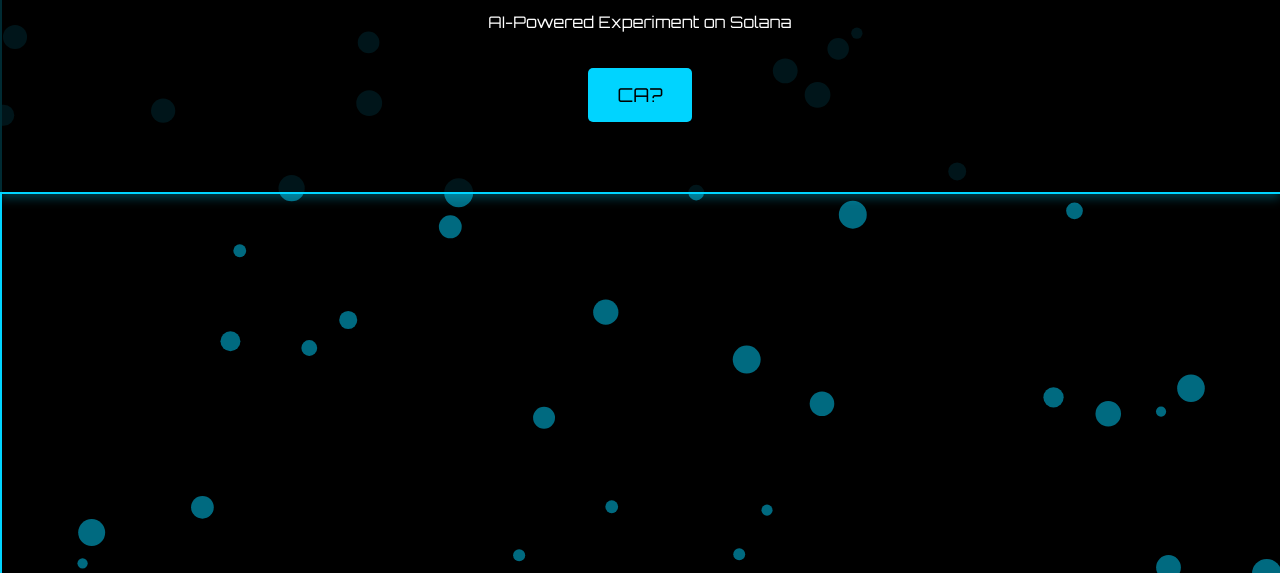
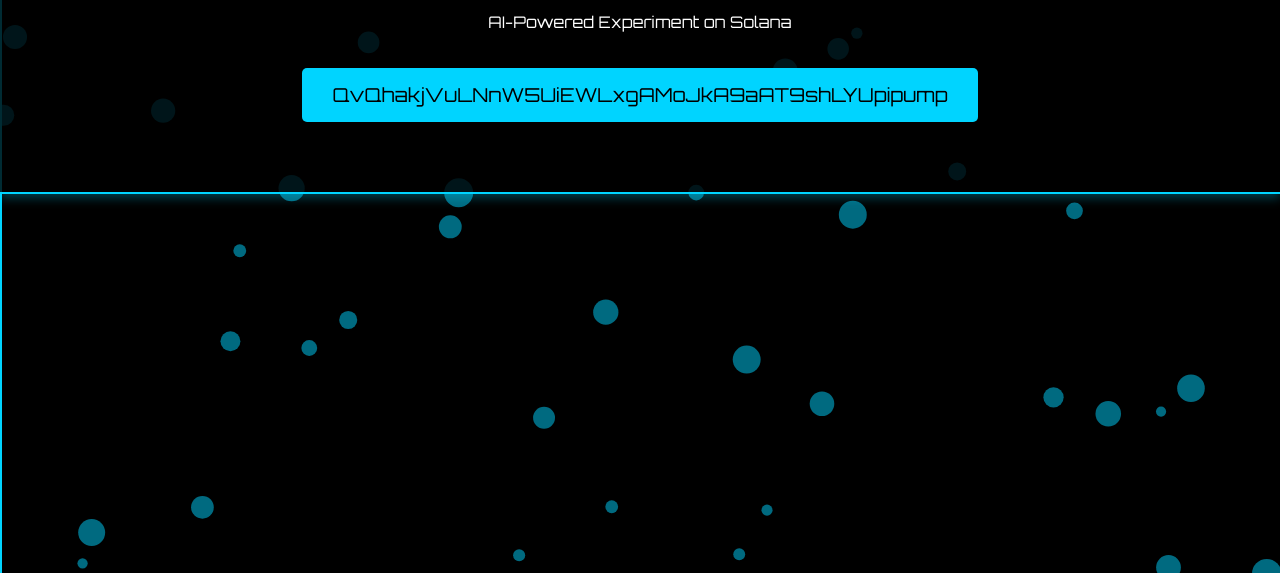
Before and after one commit to NeuraLensAIsol/neuralens-website, a plain HTML site: page index.html in a window 1280 px wide. Shown: the part 227-800 px from the top of the page. Drawn offline with Linux system fonts and the light colour scheme.

Commit message:
Update index.html

```diff
--- a/index.html
+++ b/index.html
@@ -185,7 +185,7 @@
     <div class="hero">
         <h1>NeuraLns</h1>
         <p>AI-Powered Experiment on Solana</p>
-        <a href="#" class="cta-button">CA?</a>
+        <a href="#" class="cta-button">QvQhakjVuLNnW5UiEWLxgAMoJkA9aAT9shLYUpipump</a>
     </div>
 </body>
 </html>
```
